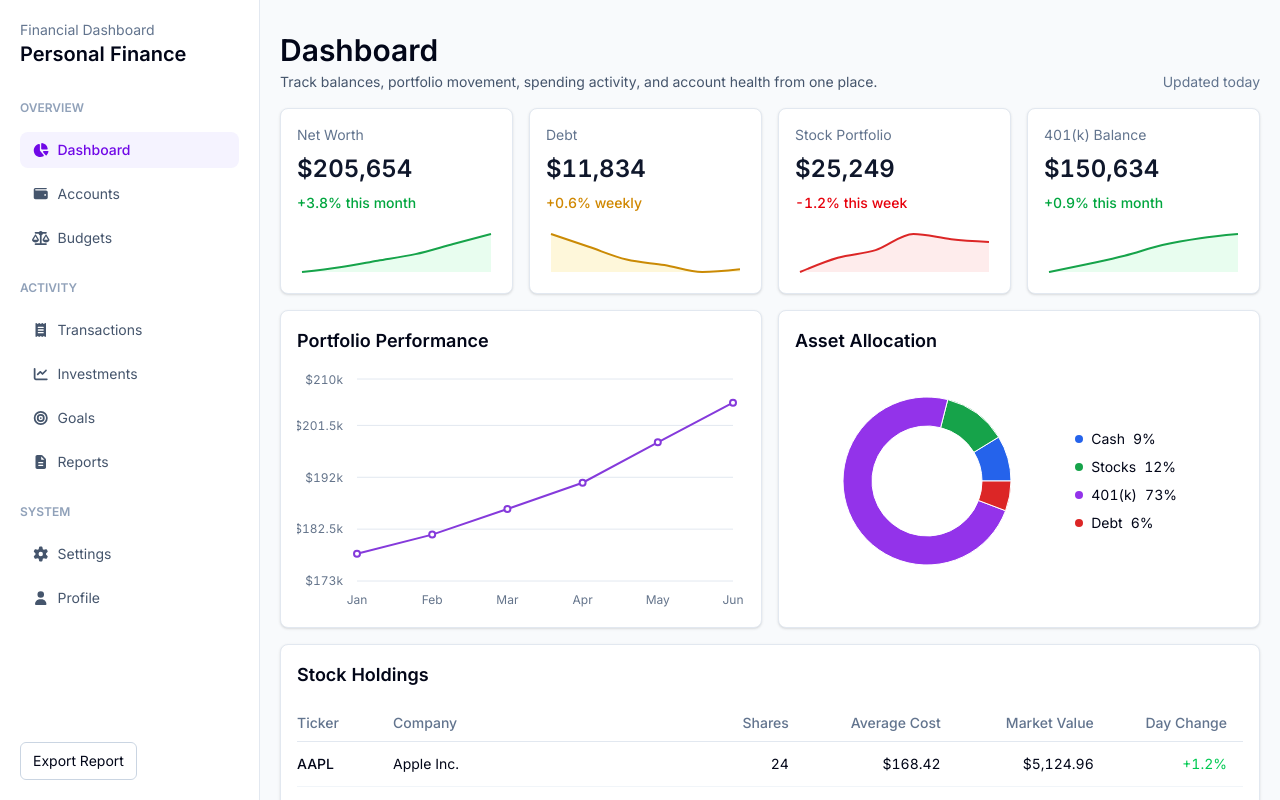
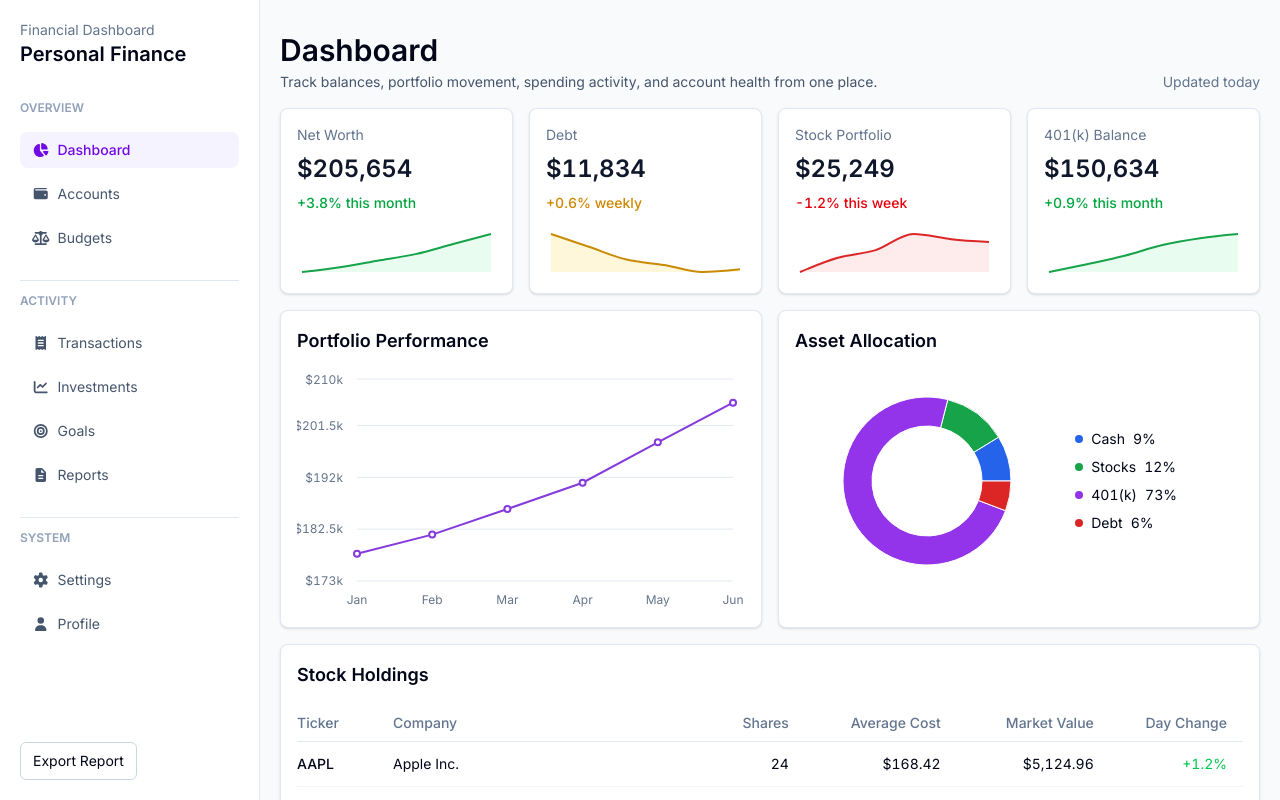
Before and after one commit to Austin-Tillotson/financial-app-project, a Next.js app: page / in a window 1280 px wide. Shown: the top 800 px of the page. Built offline with nearby package versions, Linux system fonts and the light colour scheme.

Commit message:
added sub section seperators to the navbar

```diff
--- a/src/components/dashboard/NavMenu.tsx
+++ b/src/components/dashboard/NavMenu.tsx
@@ -94,8 +94,11 @@ export function NavMenu({ direction = "row" }: NavMenuProps) {
 
   return (
     <div className="grid gap-6 text-sm">
-      {navigationSections.map((section) => (
-        <section key={section.title}>
+      {navigationSections.map((section, index) => (
+        <section
+          className={index === 0 ? "" : "border-t border-slate-200 pt-3"}
+          key={section.title}
+        >
           <h2 className="mb-4 text-xs font-semibold uppercase text-slate-400">
             {section.title}
           </h2>
```
